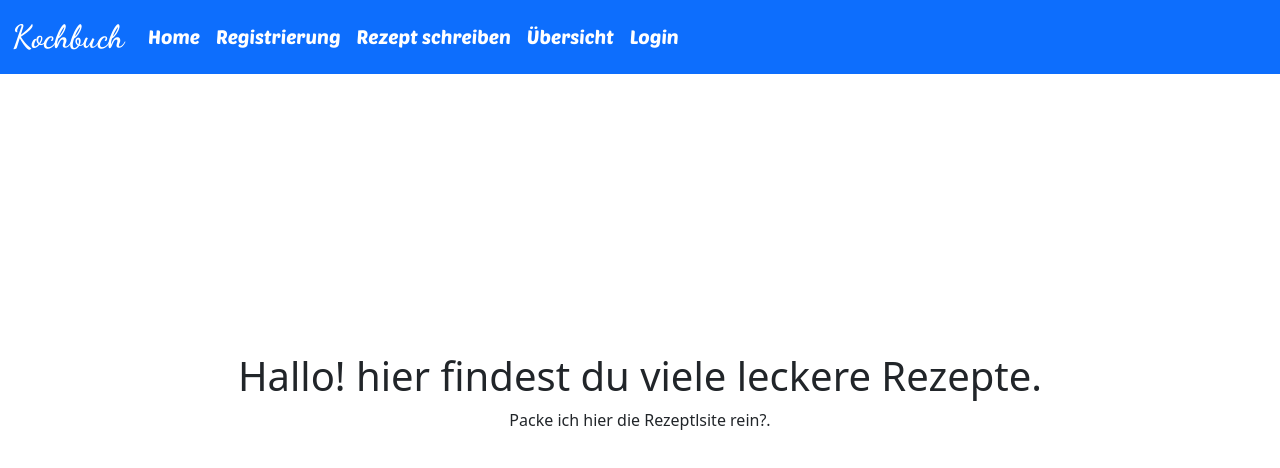
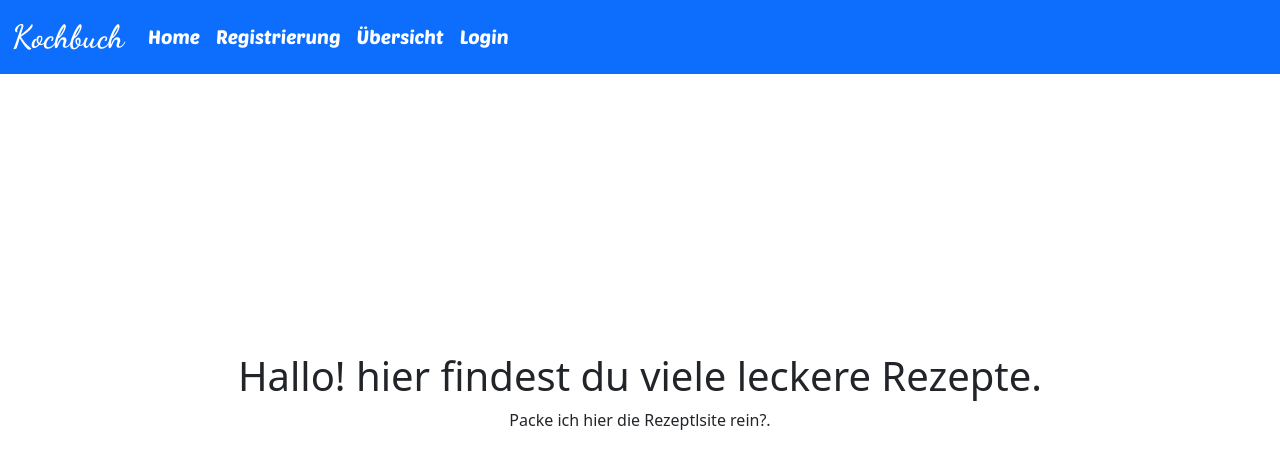
Before and after one commit to Tom-GHub/kochbuch-burchard, a React (Vite) app in the folder frontend/: page / in a window 1280 px wide. Shown: the top 468 px of the page. Built offline with nearby package versions, Linux system fonts and the light colour scheme.

Commit message:
frontend: Route für RezeptBearbeiten erstellt.

```diff
--- a/frontend/src/App.jsx
+++ b/frontend/src/App.jsx
@@ -19,6 +19,7 @@ import {
     MDBIcon,
     MDBCollapse
 } from 'mdb-react-ui-kit';
+import RezeptBearbeiten from './components/RezeptBearbeiten';
 
 
 function App() {
@@ -87,13 +88,15 @@ function App() {
 
                 <Nav.Link className="text-white" as={Link} to="/" onClick={() => setOpenNavSecond(false)}>Home</Nav.Link>
                 <Nav.Link className="text-white" as={Link} to="/register" onClick={() => setOpenNavSecond(false)}>Registrierung</Nav.Link>
-                <Nav.Link className="text-white" as={Link} to="/rezept" onClick={() => setOpenNavSecond(false)}>Rezept schreiben</Nav.Link>
                 <Nav.Link className="text-white" as={Link} to="/rezeptliste" onClick={() => setOpenNavSecond(false)}>Übersicht</Nav.Link>
 
                 {isLoggedIn && (
-                        <Nav.Link className="text-white" as={Link} to="/eigenerezepte" onClick={() => setOpenNavSecond(false)}>Eigene Rezepte</Nav.Link>
-                    )
-                }
+                    <Nav.Link className="text-white" as={Link} to="/rezept" onClick={() => setOpenNavSecond(false)}>Rezept schreiben</Nav.Link>
+                )}
+
+                {isLoggedIn && (
+                    <Nav.Link className="text-white" as={Link} to="/eigenerezepte" onClick={() => setOpenNavSecond(false)}>Eigene Rezepte</Nav.Link>
+                )}
 
                 { isLoggedIn
                     ? <Nav.Link className="text-white" onClick={() => { handleLogout(); setOpenNavSecond(false); }}>Logout</Nav.Link>
@@ -163,6 +166,12 @@ function App() {
             />}
         />
 
+        <Route
+            path='/bearbeiten/:id'
+            element={<RezeptBearbeiten
+            />}
+        />
+
         </Routes>
         </>
     );
```
